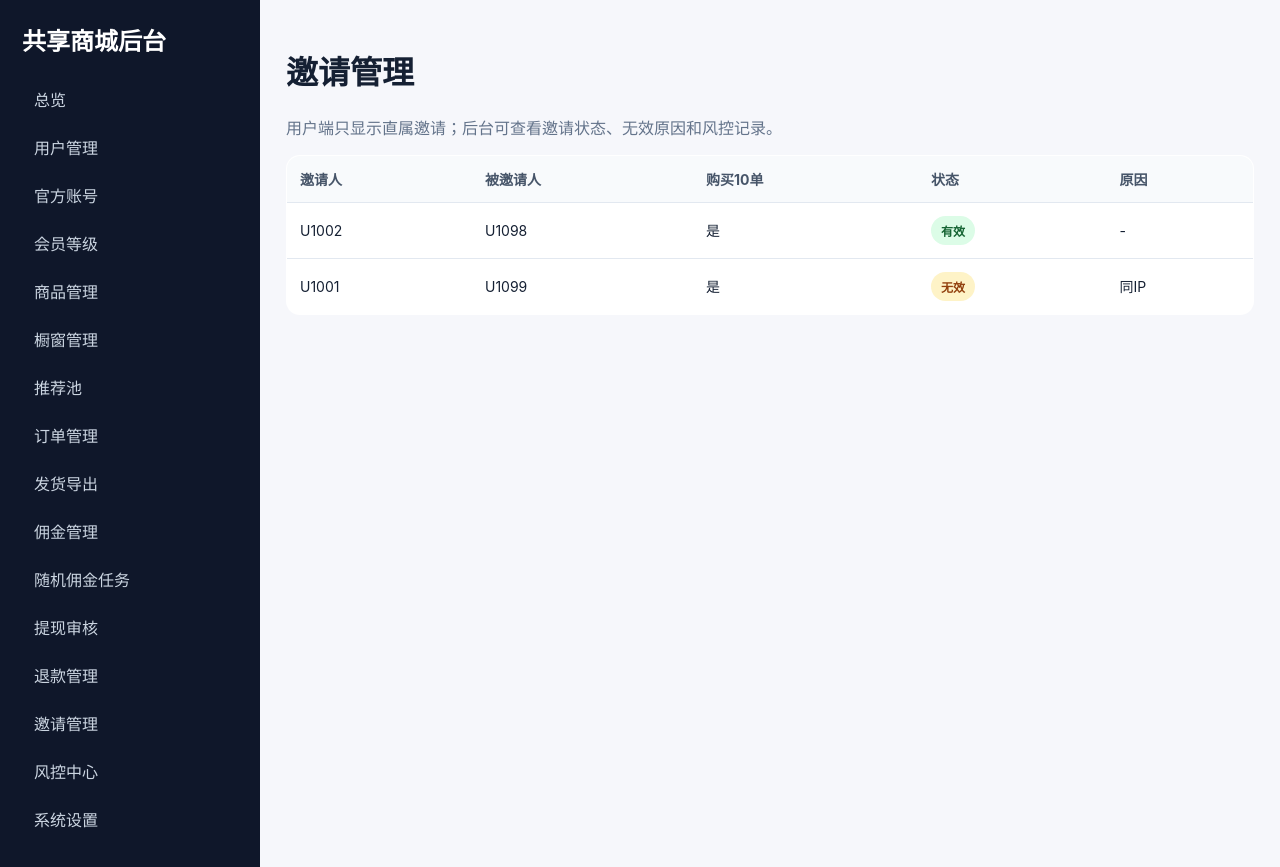
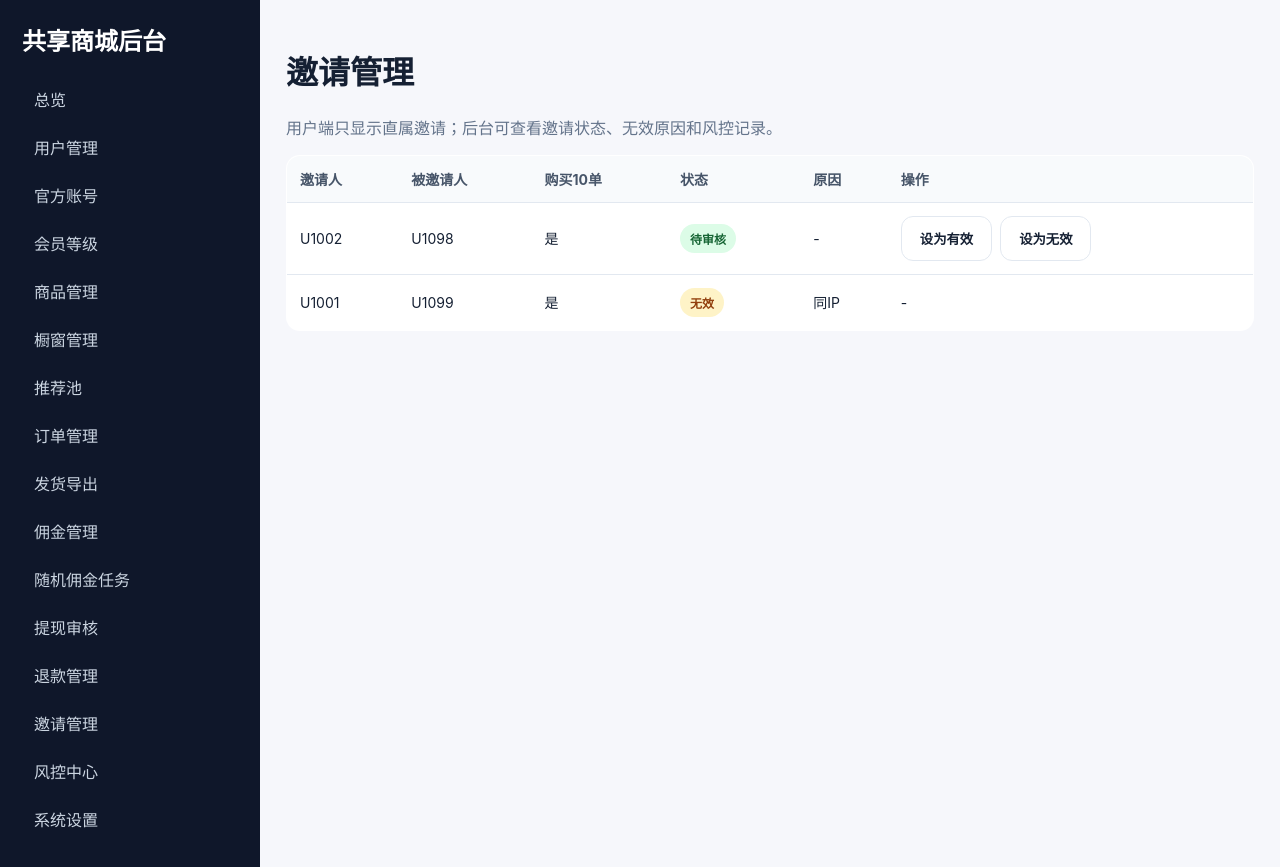
Before and after one commit to ljh285218864-hue/123456, a Next.js app: page /admin/invitations in a window 1280 px wide. Built offline with nearby package versions, Linux system fonts and the light colour scheme.

Commit message:
Connect invitation review actions

```diff
--- a/app/admin/invitations/page.tsx
+++ b/app/admin/invitations/page.tsx
@@ -1,9 +1,11 @@
+import InvitationReviewButton from '@/components/InvitationReviewButton';
+
 export default function InvitationsPage() {
   return (
     <>
       <h1>邀请管理</h1>
       <p className="muted">用户端只显示直属邀请；后台可查看邀请状态、无效原因和风控记录。</p>
-      <table className="table"><thead><tr><th>邀请人</th><th>被邀请人</th><th>购买10单</th><th>状态</th><th>原因</th></tr></thead><tbody><tr><td>U1002</td><td>U1098</td><td>是</td><td><span className="pill">有效</span></td><td>-</td></tr><tr><td>U1001</td><td>U1099</td><td>是</td><td><span className="pill warn">无效</span></td><td>同IP</td></tr></tbody></table>
+      <table className="table"><thead><tr><th>邀请人</th><th>被邀请人</th><th>购买10单</th><th>状态</th><th>原因</th><th>操作</th></tr></thead><tbody><tr><td>U1002</td><td>U1098</td><td>是</td><td><span className="pill">待审核</span></td><td>-</td><td><InvitationReviewButton invitationId="demo-invitation-id" decision="VALID" /><InvitationReviewButton invitationId="demo-invitation-id" decision="INVALID" /></td></tr><tr><td>U1001</td><td>U1099</td><td>是</td><td><span className="pill warn">无效</span></td><td>同IP</td><td>-</td></tr></tbody></table>
     </>
   );
 }
```
